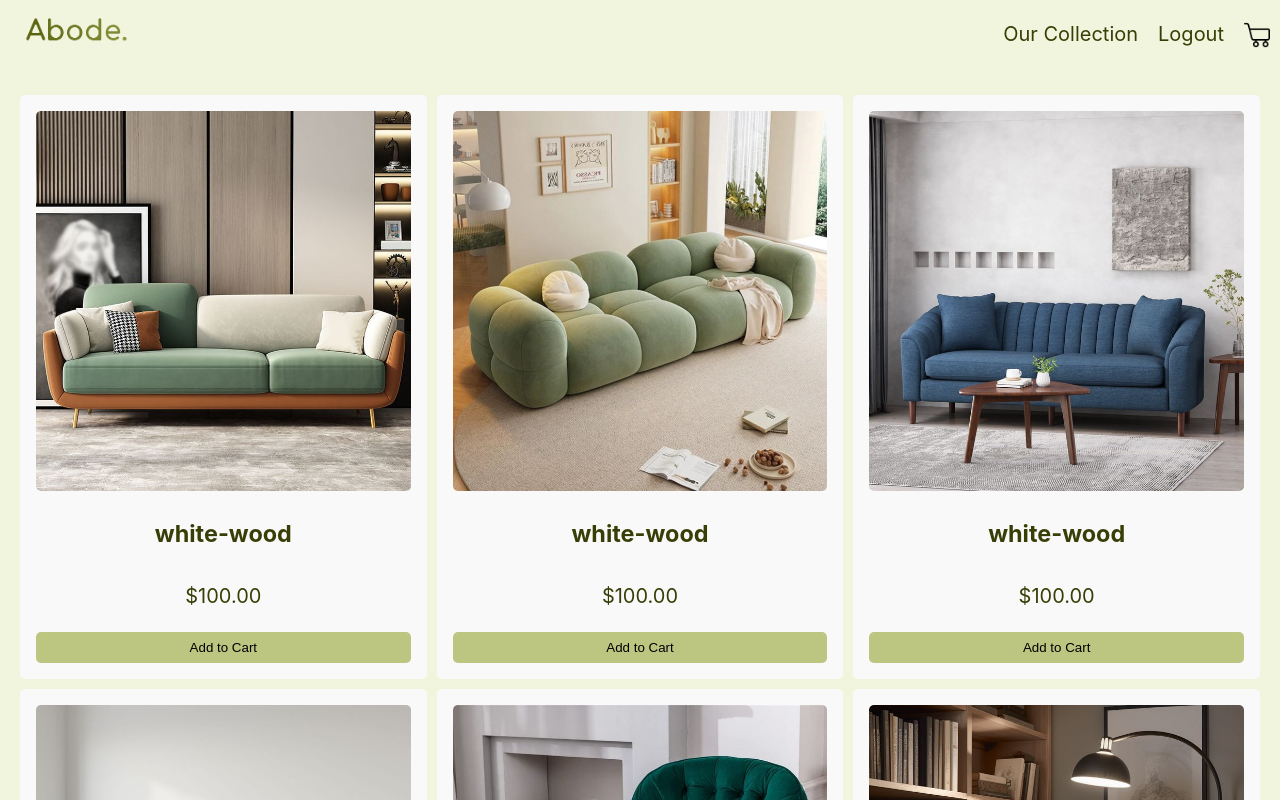
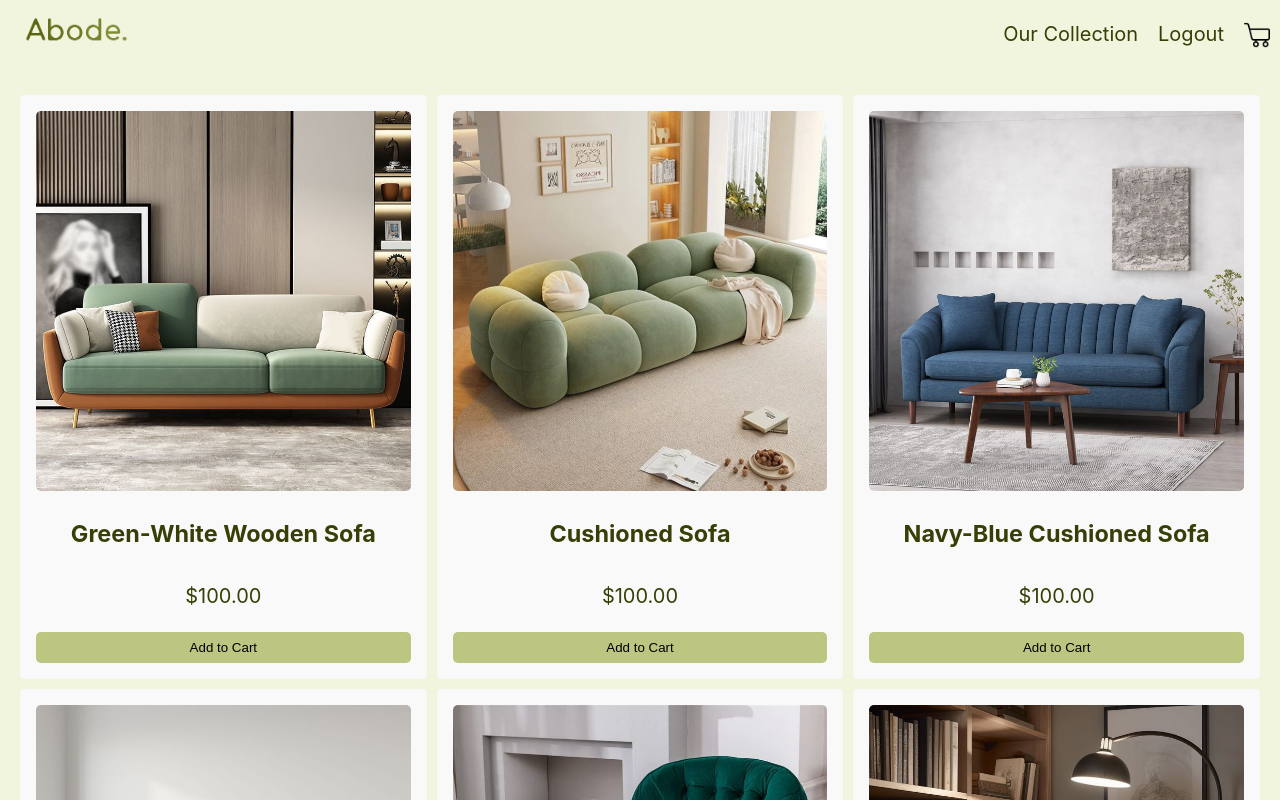
Before and after one commit to rhythm1124/Abode, a React (Create React App) app: page /Collection in a window 1280 px wide. Shown: the top 800 px of the page. Built offline with nearby package versions, Linux system fonts and the light colour scheme; the HTML template or start-up script is replaced by a standard one.

Commit message:
Update Collection-item-list.js

```diff
--- a/src/components/Collection-item-list.js
+++ b/src/components/Collection-item-list.js
@@ -51,192 +51,192 @@ import mirror7 from '../assets/mirror7.jpeg';
 
 export const CollectionList = [
     {
-        img_title : "white-wood",
+        img_title : "Green-White Wooden Sofa",
         img : sofa3,
         price: 100,
     },
     {
-        img_title : "white-wood",
+        img_title : "Cushioned Sofa",
         img : sofa4,
         price: 100,
     },
     {
-        img_title : "white-wood",
+        img_title : "Navy-Blue Cushioned Sofa",
         img : sofa6,
         price: 100,
     },
     {
-        img_title : "white-wood",
+        img_title : "Olive Couch",
         img : sofa11,
         price: 100,
     },
     {
-        img_title : "white-wood",
+        img_title : "Recliner with Footrest",
         img : chair3,
         price: 100,
     },
     {
-        img_title : "white-wood",
+        img_title : "Linen Cushioned Chair",
         img : chair4,
         price: 100,
     },
     {
-        img_title : "white-wood",
+        img_title : "Glaze-Top Central Table",
         img : table1,
         price: 100,
     },
     {
-        img_title : "white-wood",
+        img_title : "Round Coffe Table",
         img : side2,
         price: 100,
     },
     {
-        img_title : "white-wood",
+        img_title : "Wooden Side Table",
         img : side1,
         price: 100,
     },
     {
-        img_title : "white-wood",
+        img_title : "Matte-Black Bed-Side Table",
         img : side3,
         price: 100,
     },
     {
-        img_title : "white-wood",
+        img_title : "Double Drawer Bed-Side Table",
         img : side4,
         price: 100,
     },
     {
-        img_title : "white-wood",
+        img_title : "Wooden Bed-Side Table",
         img : side6,
         price: 100,
     },
     {
-        img_title : "white-wood",
+        img_title : "Artisians Cupboard",
         img : sshelf1,
         price: 100,
     },
     {
-        img_title : "white-wood",
+        img_title : "Black Stained Glass Cupboard",
         img : sshelf4,
         price: 100,
     },
     {
-        img_title : "white-wood",
+        img_title : "Multi-Purpose Cupboard",
         img : sshelf8,
         price: 100,
     },
     {
-        img_title : "white-wood",
+        img_title : "Organising Cupboard",
         img : sshelf5,
         price: 100,
     },
     {
-        img_title : "white-wood",
+        img_title : "Glass-Wooden Cupboard",
         img : shelf6,
         price: 100,
     },
     {
-        img_title : "white-wood",
+        img_title : "Sliding Door Cupboard",
         img : shelf4,
         price: 100,
     },
     {
-        img_title : "white-wood",
+        img_title : "Maroon Kaleen",
         img : carpet1,
         price: 100,
     },
     {
-        img_title : "white-wood",
+        img_title : "Royal Blue Kaleen",
         img : carpet2,
         price: 100,
     },
     {
-        img_title : "white-wood",
+        img_title : "Kaleen Mat",
         img : carpet3,
         price: 100,
     },
     {
-        img_title : "white-wood",
+        img_title : "Royal Vintage Kaleen",
         img : carpet4,
         price: 100,
     },
     {
-        img_title : "white-wood",
+        img_title : "Ivory Curtain Set",
         img : curtain1,
         price: 100,
     },
     {
-        img_title : "white-wood",
+        img_title : "Window Draped Curatain Set",
         img : curtain2,
         price: 100,
     },
     {
-        img_title : "white-wood",
+        img_title : "Heavy-Blue Curtain Set",
         img : curtain6,
         price: 100,
     },
     {
-        img_title : "white-wood",
+        img_title : "Black-Roses Curtain Set",
         img : curtain7,
         price: 100,
     },
     {
-        img_title : "white-wood",
+        img_title : "Inter-Connector",
         img : chan2,
         price: 100,
     },
     {
-        img_title : "white-wood",
+        img_title : "Block-Buil-Chandalier",
         img : chan3,
         price: 100,
     },
     {
-        img_title : "white-wood",
+        img_title : "Mood-Moons",
         img : chan4,
         price: 100,
     },
     {
-        img_title : "white-wood",
+        img_title : "Waterfall Paradise",
         img : chan9,
         price: 100,
     },
     {
-        img_title : "white-wood",
+        img_title : "Vintage Peacook Lamp",
         img : lamp1,
         price: 100,
     },
     {
-        img_title : "white-wood",
+        img_title : "Flower-Shade Lamp",
         img : lamp4,
         price: 100,
     },
     {
-        img_title : "white-wood",
+        img_title : "Ceramic-Bottom Lamp",
         img : lamp10,
         price: 100,
     },
     {
-        img_title : "white-wood",
+        img_title : "Handcrafted Stained-Glass Lights",
         img : lamp13,
         price: 100,
     },
     {
-        img_title : "white-wood",
+        img_title : "Glod-Framed Mirror",
         img : mirror2,
         price: 100,
     },
     {
-        img_title : "white-wood",
+        img_title : "Bamboo-Rim Long Mirror",
         img : mirror5,
         price: 100,
     },
     {
-        img_title : "white-wood",
+        img_title : "Gold-Ceramic Wall Mirror",
         img : mirror1,
         price: 100,
     },
     {
-        img_title : "white-wood",
+        img_title : "Ivory Wall Mirror",
         img : mirror7,
         price: 100,
     },
```
